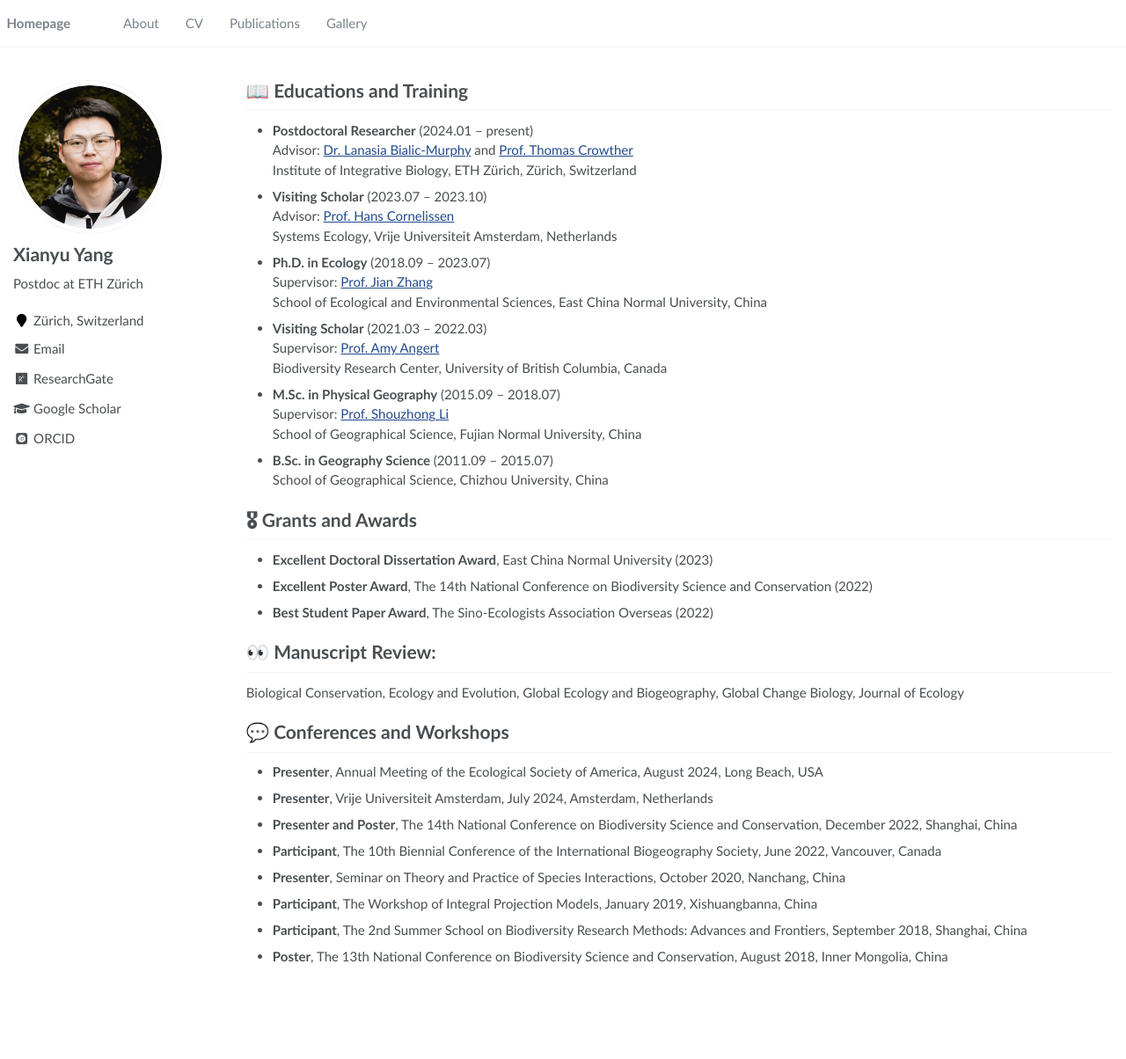
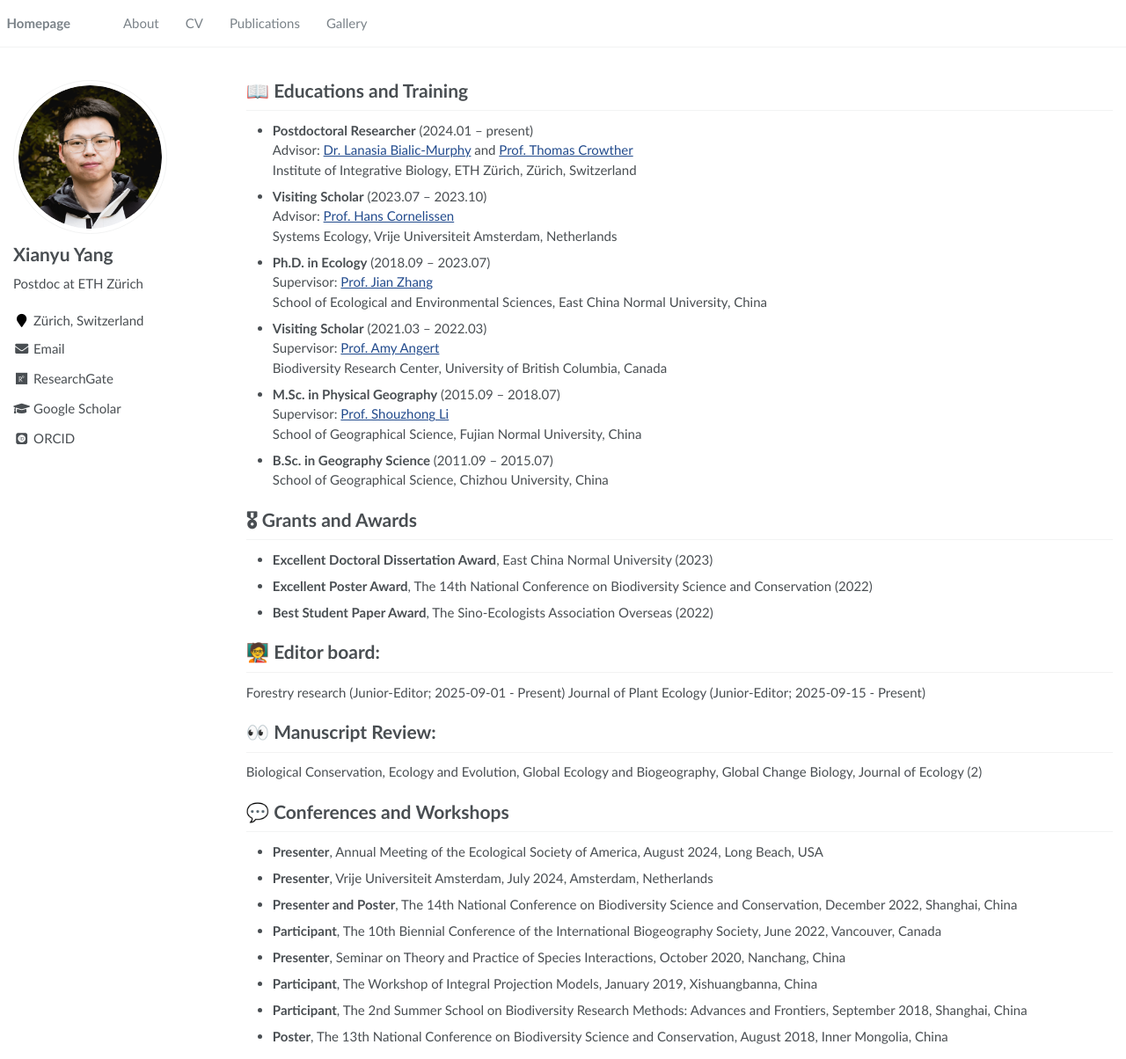
Before and after one commit to Xianyu-Yang/xianyu-yang.github.io, a Jekyll site: the page built from _pages/cv.md, in a window 1280 px wide and 1204 px high. Shown: the whole window at 88% size. Built offline with Jekyll 4.4.1, drawn with Linux system fonts in a browser that asks for light colours; some web fonts are replaced.

Commit message:
Update cv.md

```diff
--- a/_pages/cv.md
+++ b/_pages/cv.md
@@ -34,8 +34,12 @@ author_profile: true
 - **Excellent Poster Award**, The 14th National Conference on Biodiversity Science and Conservation (2022)
 - **Best Student Paper Award**, The Sino-Ecologists Association Overseas (2022)
 
+# 🧑‍🏫 Editor board:
+Forestry research (Junior-Editor; 2025-09-01 - Present)
+Journal of Plant Ecology (Junior-Editor; 2025-09-15 - Present)
+
 # 👀 Manuscript Review:
-Biological Conservation, Ecology and Evolution, Global Ecology and Biogeography, Global Change Biology, Journal of Ecology
+Biological Conservation, Ecology and Evolution, Global Ecology and Biogeography, Global Change Biology, Journal of Ecology (2)
 
 # 💬 Conferences and Workshops
 - **Presenter**, Annual Meeting of the Ecological Society of America, August 2024, Long Beach, USA
```
